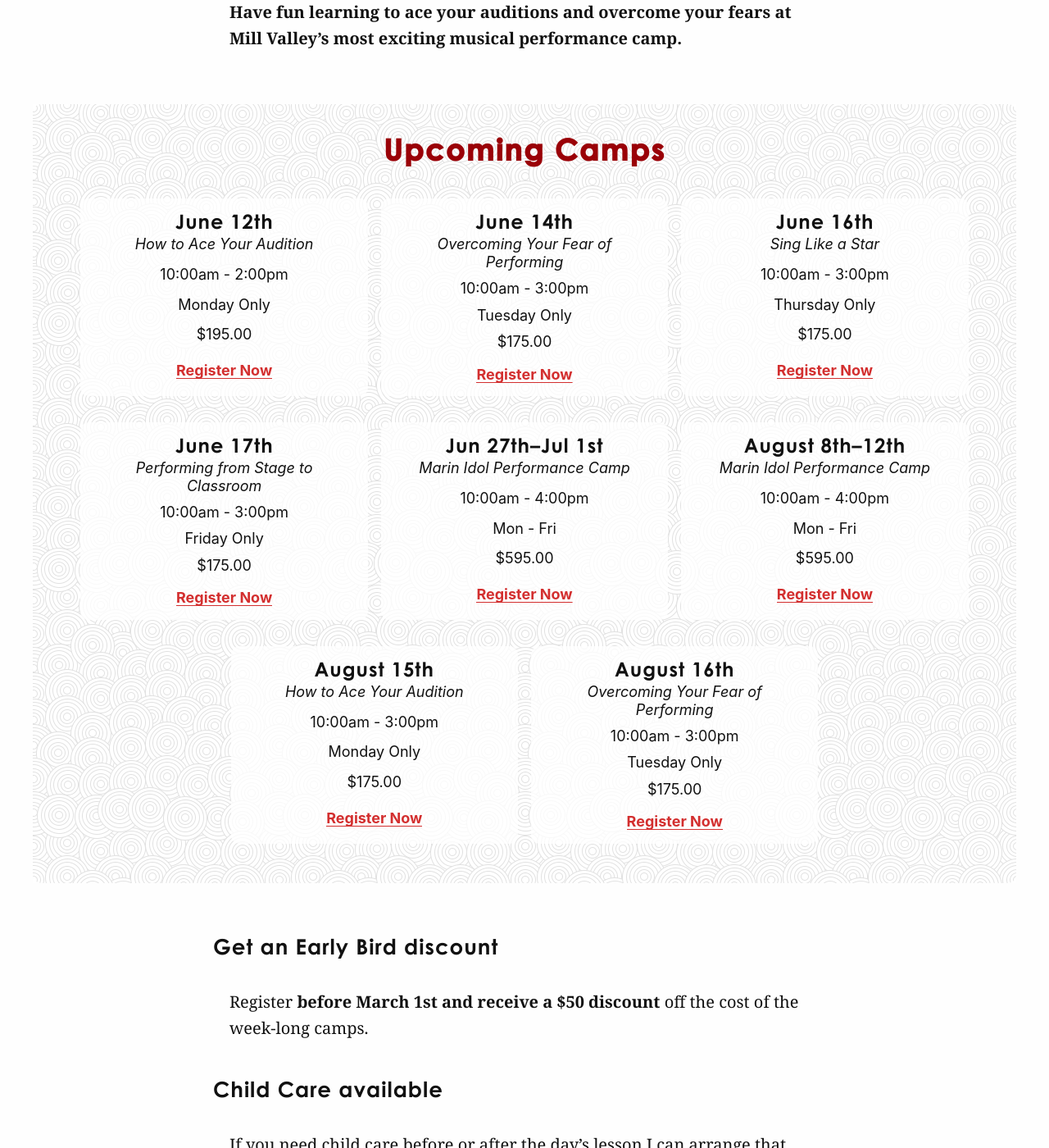
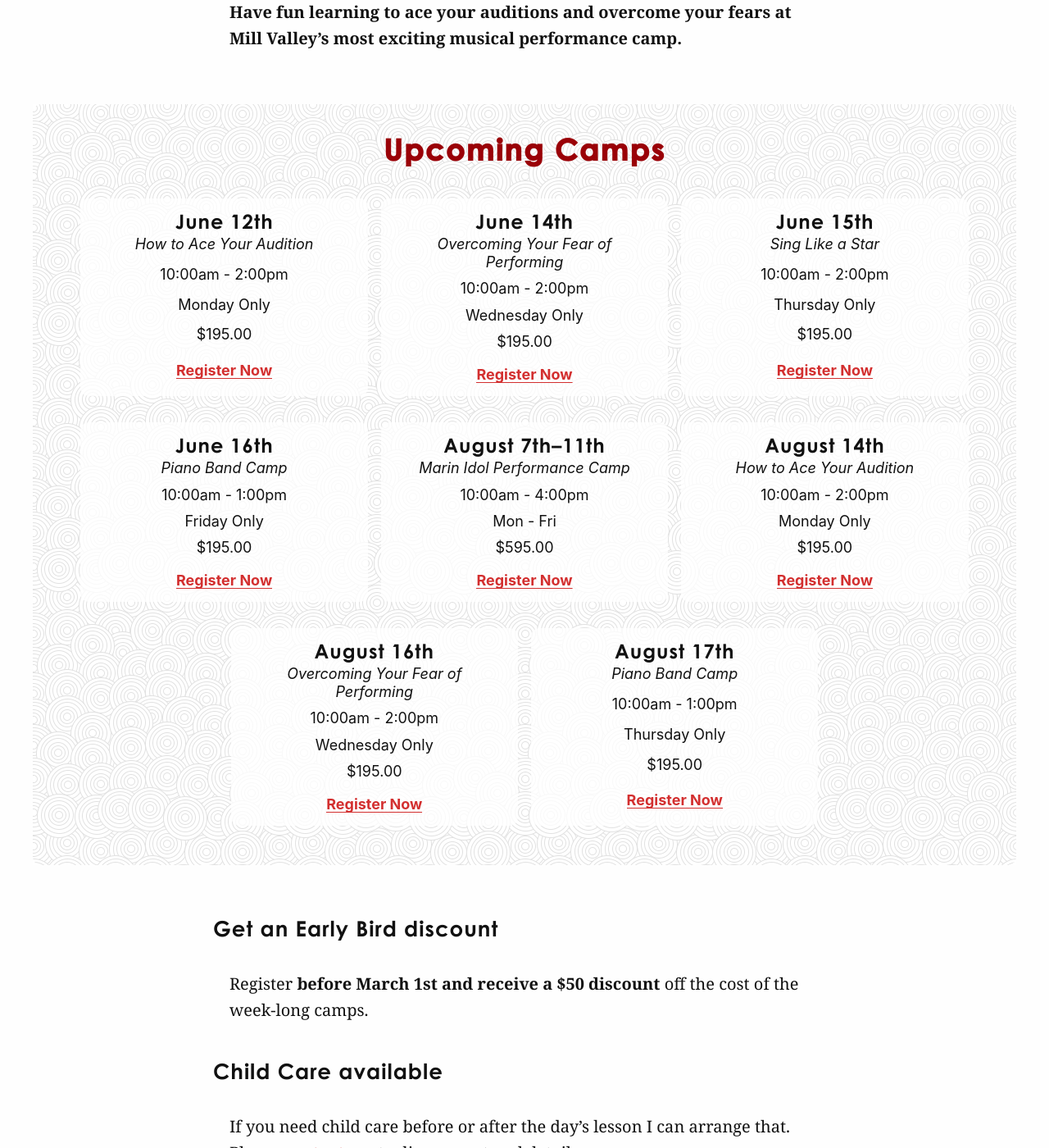
Before and after one commit to cchaiken/ccms, a Jekyll site: the page built from marin-idol-performance-camps.md, in a window 1280 px wide and 1400 px high, scrolled down 1133 px. Shown: the whole window at 82% size. Built offline with Jekyll 4.4.1, drawn with Linux system fonts in a browser that asks for light colours; some web fonts are replaced.

Commit message:
Update marin-idol-performance-camps.md
Update other events

```diff
--- a/marin-idol-performance-camps.md
+++ b/marin-idol-performance-camps.md
@@ -18,61 +18,61 @@
   cost: "$195.00"
   eventbrite: <a href="https://www.eventbrite.com/e/how-to-ace-your-audition-tickets-641127298007" target="_blank"
     rel="noreferrer">Register Now</a>
-- start_date: 2022-06-14 00:00:00 Z
-  end_date: 2022-06-14 00:00:00 Z
+- start_date: 2023-06-14 00:00:00 Z
+  end_date: 2023-06-14 00:00:00 Z
   description: Overcoming Your Fear of Performing
-  times: 10:00am - 3:00pm
-  days: Tuesday Only
-  cost: "$175.00"
-  eventbrite: <a href="https://www.eventbrite.com/e/275981176127" target="_blank"
+  times: 10:00am - 2:00pm
+  days: Wednesday Only
+  cost: "$195.00"
+  eventbrite: <a href="https://OverComeYourFearofPerforming1.eventbrite.com" target="_blank"
     rel="noreferrer">Register Now</a>
-- start_date: 2022-06-16 00:00:00 Z
-  end_date: 2022-06-16 00:00:00 Z
+- start_date: 2023-06-15 00:00:00 Z
+  end_date: 2023-06-15 00:00:00 Z
   description: Sing Like a Star
-  times: 10:00am - 3:00pm
+  times: 10:00am - 2:00pm
   days: Thursday Only
-  cost: "$175.00"
-  eventbrite: <a href="https://www.eventbrite.com/e/275993352547" target="_blank"
+  cost: "$195.00"
+  eventbrite: <a href="https://www.eventbrite.com/e/sing-like-a-star-tickets-641155662847" target="_blank"
     rel="noreferrer">Register Now</a>
-- start_date: 2022-06-17 00:00:00 Z
-  end_date: 2022-06-17 00:00:00 Z
-  description: Performing from Stage to Classroom
-  times: 10:00am - 3:00pm
+- start_date: 2023-06-16 00:00:00 Z
+  end_date: 2023-06-16 00:00:00 Z
+  description: Piano Band Camp
+  times: 10:00am - 1:00pm
   days: Friday Only
-  cost: "$175.00"
+  cost: "$195.00"
   eventbrite: <a href="https://www.eventbrite.com/e/275991065707" target="_blank"
     rel="noreferrer">Register Now</a>
-- start_date: 2022-06-27 00:00:00 Z
-  end_date: 2022-07-01 00:00:00 Z
+- start_date: 2023-08-07 00:00:00 Z
+  end_date: 2023-08-11 00:00:00 Z
   description: Marin Idol Performance Camp
   times: 10:00am - 4:00pm
   days: Mon - Fri
   cost: "$595.00"
-  eventbrite: <a href="https://www.eventbrite.com/e/275957304727" target="_blank"
+  eventbrite: <a href="https://www.eventbrite.com/e/marin-idol-performance-camp-2023-tickets-560052330597" target="_blank"
     rel="noreferrer">Register Now</a>
-- start_date: 2022-08-08 00:00:00 Z
-  end_date: 2022-08-12 00:00:00 Z
-  description: Marin Idol Performance Camp
-  times: 10:00am - 4:00pm
-  days: Mon - Fri
-  cost: "$595.00"
-  eventbrite: <a href="https://www.eventbrite.com/e/276070794177" target="_blank"
+- start_date: 2023-08-14 00:00:00 Z
+  end_date: 2023-08-14 00:00:00 Z
+  description: How to Ace Your Audition
+  times: 10:00am - 2:00pm
+  days: Monday Only
+  cost: "$195.00"
+  eventbrite: <a href="https://www.eventbrite.com/e/how-to-ace-your-audition-tickets-641126335127" target="_blank"
     rel="noreferrer">Register Now</a>
-- start_date: 2022-08-15 00:00:00 Z
-  end_date: 2022-08-15 00:00:00 Z
-  description: How to Ace Your Audition
-  times: 10:00am - 3:00pm
-  days: Monday Only
-  cost: "$175.00"
-  eventbrite: <a href="https://www.eventbrite.com/e/276077454097" target="_blank"
+- start_date: 2023-08-16 00:00:00 Z
+  end_date: 2023-08-16 00:00:00 Z
+  description: Overcoming Your Fear of Performing
+  times: 10:00am - 2:00pm
+  days: Wednesday Only
+  cost: "$195.00"
+  eventbrite: <a href="https://www.eventbrite.com/e/overcome-your-fear-of-performing2-tickets-641150005927" target="_blank"
     rel="noreferrer">Register Now</a>
-- start_date: 2022-08-16 00:00:00 Z
-  end_date: 2022-08-16 00:00:00 Z
-  description: Overcoming Your Fear of Performing
-  times: 10:00am - 3:00pm
-  days: Tuesday Only
-  cost: "$175.00"
-  eventbrite: <a href="https://www.eventbrite.com/e/276079630607" target="_blank"
+- start_date: 2023-08-17 00:00:00 Z
+  end_date: 2023-08-17 00:00:00 Z
+  description: Piano Band Camp
+  times: 10:00am - 1:00pm
+  days: Thursday Only
+  cost: "$195.00"
+  eventbrite: <a href="https://www.eventbrite.com/e/piano-band-camp2-tickets-641161480247" target="_blank"
     rel="noreferrer">Register Now</a>
 testimonials:
 - name: Eden F.
```
